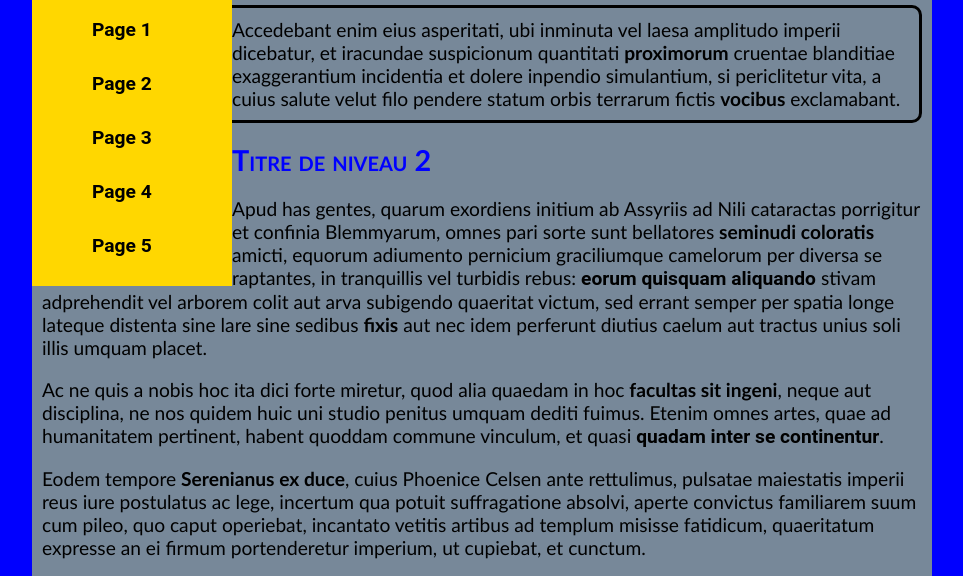
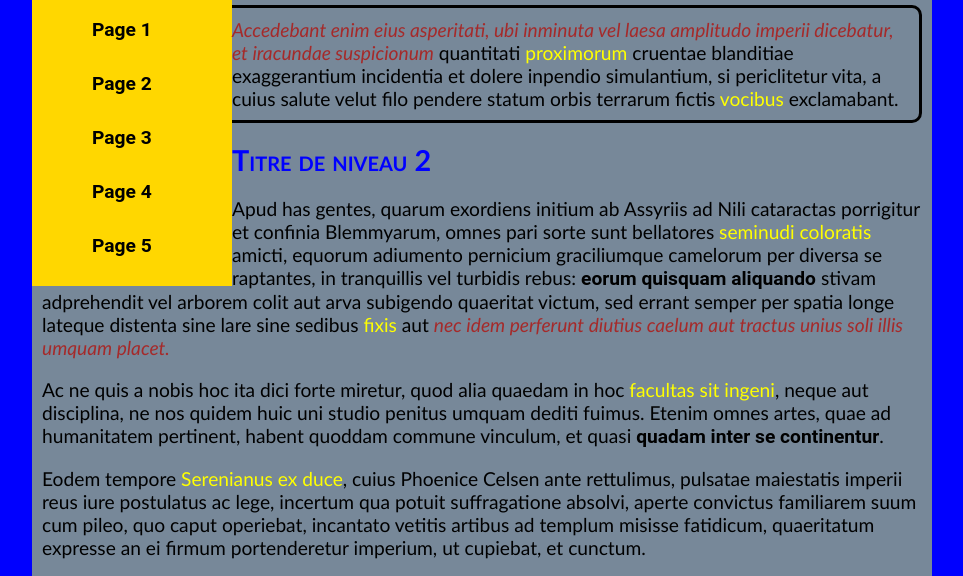
Before and after one commit to djangoamidala/shapingcss, a plain HTML site: page index.html in a window 1280 px wide. Shown: the part 196-772 px from the top of the page, without its empty margins (158-1121 px from the left). Drawn offline with Linux system fonts and the light colour scheme.

Commit message:
Update
Ajout d'emphase et modification des couleurs.

```diff
--- a/css/style.css
+++ b/css/style.css
@@ -95,3 +95,10 @@ h2 {
     margin: 20px;
     font-variant: small-caps;
 }
+strong {
+    color: yellow;
+    font-weight: normal;
+}
+em {
+    color: brown;
+}
--- a/index.html
+++ b/index.html
@@ -26,8 +26,8 @@
                 <div class="colonne_contenu">
                     <h1>Titre de niveau 1</h1>
                     <p class="text_border">
-                       Accedebant enim eius asperitati, ubi inminuta vel laesa
-                       amplitudo imperii dicebatur, et iracundae suspicionum
+                       <em>Accedebant enim eius asperitati, ubi inminuta vel laesa
+                       amplitudo imperii dicebatur, et iracundae suspicionum</em>
                        quantitati <strong>proximorum</strong> cruentae blanditiae
                        exaggerantium incidentia et dolere inpendio simulantium, si
                        periclitetur vita, a cuius salute velut filo pendere statum
@@ -45,8 +45,8 @@
                         stivam adprehendit vel arborem colit aut arva subigendo
                         quaeritat victum, sed errant semper per spatia longe lateque
                         distenta sine lare sine sedibus <strong>fixis</strong> aut
-                        nec idem perferunt diutius caelum aut tractus
-                        unius soli illis umquam placet.
+                        <em>nec idem perferunt diutius caelum aut tractus
+                        unius soli illis umquam placet.</em>
                     </p>
                     <p>
                         Ac ne quis a nobis hoc ita dici forte miretur, quod alia
```
